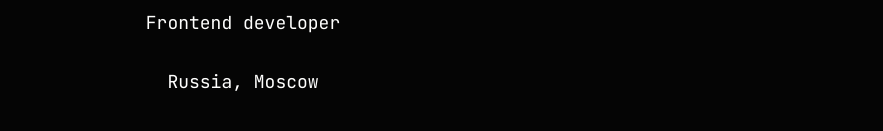
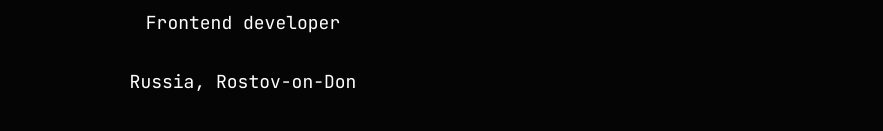
Before and after one commit to akubara/akubara.github.io, a plain HTML site: page index.html in a window 1280 px wide. Shown: the part 351-482 px from the top of the page, without its empty margins (397-1280 px from the left). Drawn offline with Linux system fonts and the light colour scheme.

Commit message:
Update index.html

```diff
--- a/index.html
+++ b/index.html
@@ -16,7 +16,7 @@
     <main class="content">
       <h1>Ilya Zaruchevskiy</h1>
       <p>Frontend developer</p>
-      <p>Russia, Moscow</p>
+      <p>Russia, Rostov-on-Don</p>
       <p>I mostly do react</p>
       <div class="links">
         <a href="https://www.notion.so/Resume-Frontend-developer-e8f8b48fcb8c4ed495269e160f005035"
```
